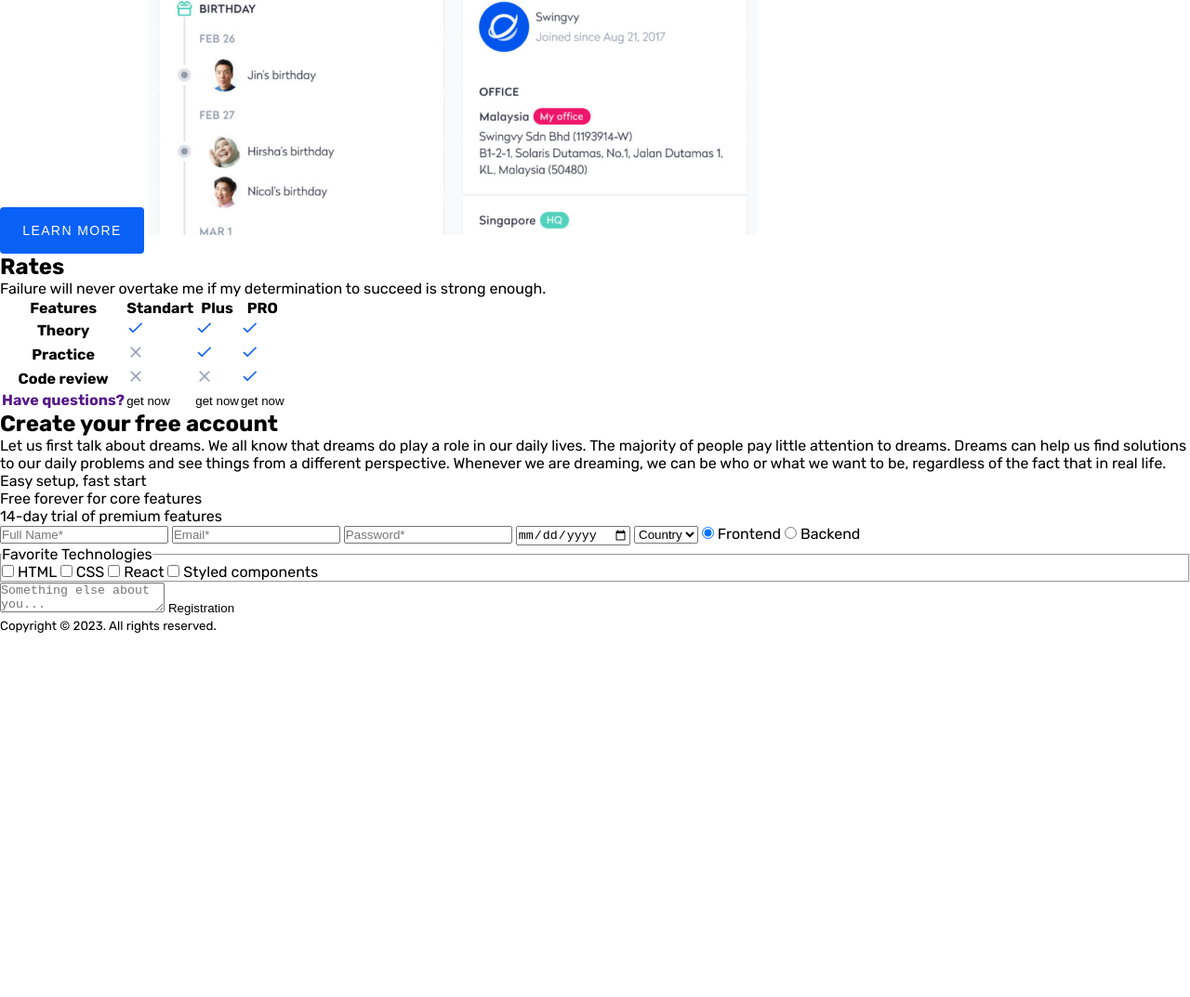
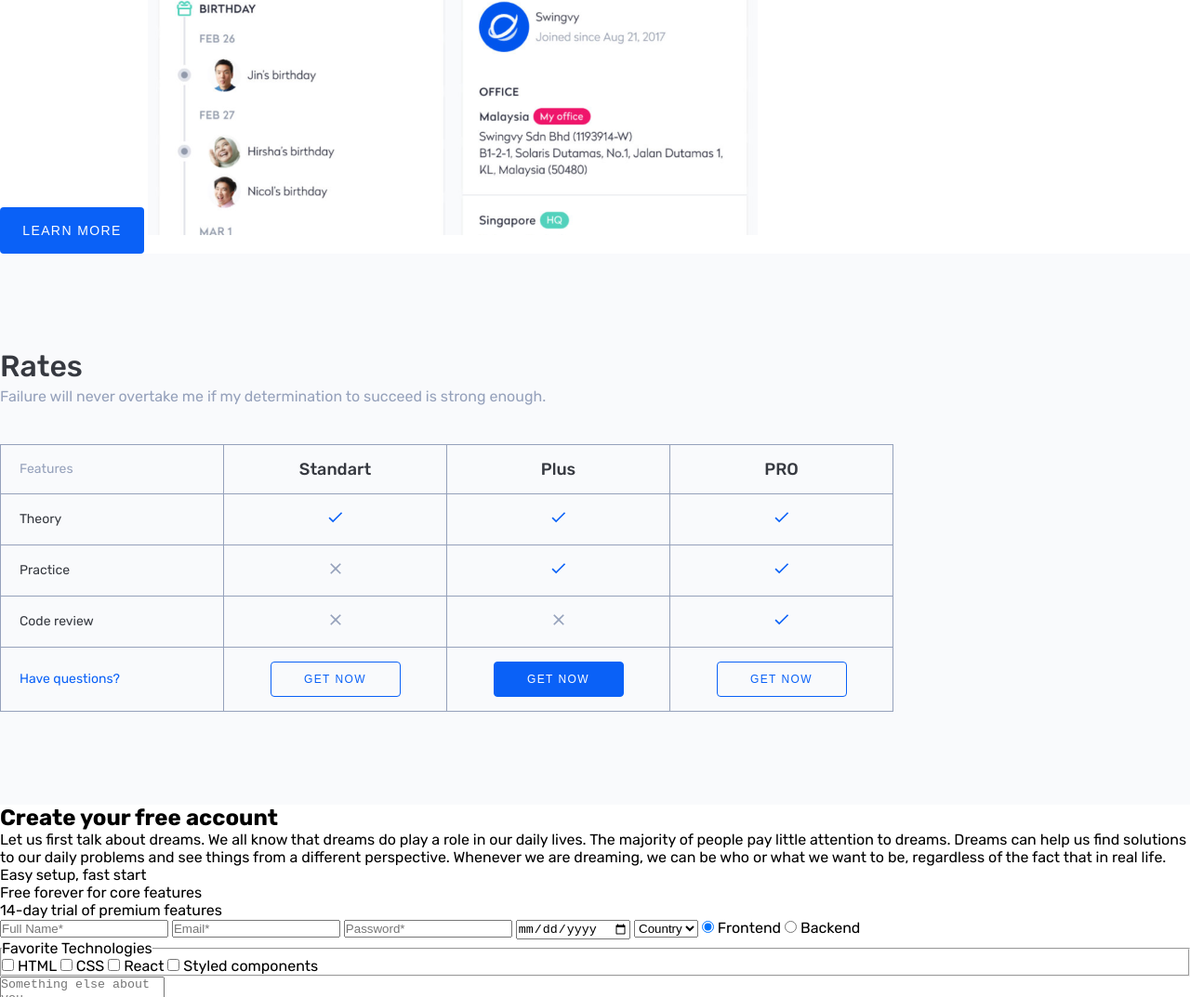
Before and after one commit to alexzubovich/hw-self-html-css, a plain HTML site: page index.html in a window 1280 px wide. Shown: the part 702-1775 px from the top of the page at 93% size. Before the commit the page ends 1384 px from the top, so only its background shows below. Drawn offline with Linux system fonts and the light colour scheme.

Commit message:
Rates Section complete

```diff
--- a/index.html
+++ b/index.html
@@ -25,49 +25,49 @@
     </header>
     <section class="first-screen">
       <h1 class="main-title">Markup achievement</h1>
-      <p class="first-screen-text">
+      <p class="section-text">
         The harder you work for something, the greater you'll feel when you
         achieve it.
       </p>
-      <button class="first-screen-btn">Learn More</button>
+      <button class="btn">Learn More</button>
       <img class="main-image" src="./assets/img/first-section-image.png" alt="" />
     </section>
-    <section>
-      <h2>Rates</h2>
-      <p>
+    <section class="rates-section">
+      <h2 class="section-title">Rates</h2>
+      <p class="section-text">
         Failure will never overtake me if my determination to succeed is strong
         enough.
       </p>
-      <table>
+      <table class="table">
         <tr>
-          <th>Features</th>
-          <th>Standart</th>
-          <th>Plus</th>
-          <th>PRO</th>
+          <th class="table-subtitle gray">Features</th>
+          <th class="table-title">Standart</th>
+          <th class="table-title">Plus</th>
+          <th class="table-title">PRO</th>
         </tr>
         <tr>
-          <th>Theory</th>
+          <th class="table-subtitle">Theory</th>
           <td><img src="./assets/img/check.svg" alt="" /></td>
           <td><img src="./assets/img/check.svg" alt="" /></td>
           <td><img src="./assets/img/check.svg" alt="" /></td>
         </tr>
         <tr>
-          <th>Practice</th>
+          <th class="table-subtitle">Practice</th>
           <td><img src="./assets/img/close.svg" alt="" /></td>
           <td><img src="./assets/img/check.svg" alt="" /></td>
           <td><img src="./assets/img/check.svg" alt="" /></td>
         </tr>
         <tr>
-          <th>Code review</th>
+          <th class="table-subtitle">Code review</th>
           <td><img src="./assets/img/close.svg" alt="" /></td>
           <td><img src="./assets/img/close.svg" alt="" /></td>
           <td><img src="./assets/img/check.svg" alt="" /></td>
         </tr>
         <tr>
-          <th><a href="">Have questions?</a></th>
-          <td><button>get now</button></td>
-          <td><button>get now</button></td>
-          <td><button>get now</button></td>
+          <th class="table-subtitle"><a class="table-link" href="">Have questions?</a></th>
+          <td><button class="table-btn">get now</button></td>
+          <td><button class="table-btn active">get now</button></td>
+          <td><button class="table-btn">get now</button></td>
         </tr>
       </table>
     </section>
--- a/style.css
+++ b/style.css
@@ -47,7 +47,7 @@ button {
   margin-bottom: 30px;
 }
 
-.first-screen-text {
+.section-text {
   font-weight: 400;
   font-size: 16px;
   line-height: 22px;
@@ -55,7 +55,7 @@ button {
   margin-bottom: 40px;
 }
 
-.first-screen-btn {
+.btn {
   border-radius: 4px;
   width: 155px;
   height: 50px;
@@ -67,3 +67,71 @@ button {
   text-transform: uppercase;
   color: #fff;
 }
+
+/* Rates Section */
+.rates-section {
+  background-color: #f9fafc;
+  padding: 100px 0;
+}
+
+.section-title {
+  font-weight: 500;
+  font-size: 32px;
+  line-height: 43px;
+  color: #363940;
+}
+
+.table {
+  border-collapse: collapse;
+}
+
+td,
+th {
+  border: 1px solid #95a1bb;
+  width: 240px;
+  text-align: center;
+  padding: 15px 0;
+}
+
+.table-title {
+  font-weight: 500;
+  font-size: 18px;
+  line-height: 22px;
+  color: #363940;
+}
+
+.table-subtitle {
+  font-weight: 400;
+  font-size: 14px;
+  line-height: 22px;
+  color: #363940;
+  text-align: left;
+  padding-left: 20px;
+  padding-right: 20px;
+}
+
+.table-subtitle.gray {
+  color: #95a1bb;
+}
+
+.table-link {
+  color: #0a61f7;
+}
+
+.table-btn {
+  border: 1px solid #0a61f7;
+  border-radius: 4px;
+  width: 140px;
+  padding: 8px 0;
+  font-weight: 500;
+  font-size: 12px;
+  line-height: 20px;
+  letter-spacing: 0.12em;
+  text-transform: uppercase;
+  color: #0a61f7;
+}
+
+.table-btn.active {
+  background: #0a61f7;
+  color: #fff;
+}
```
